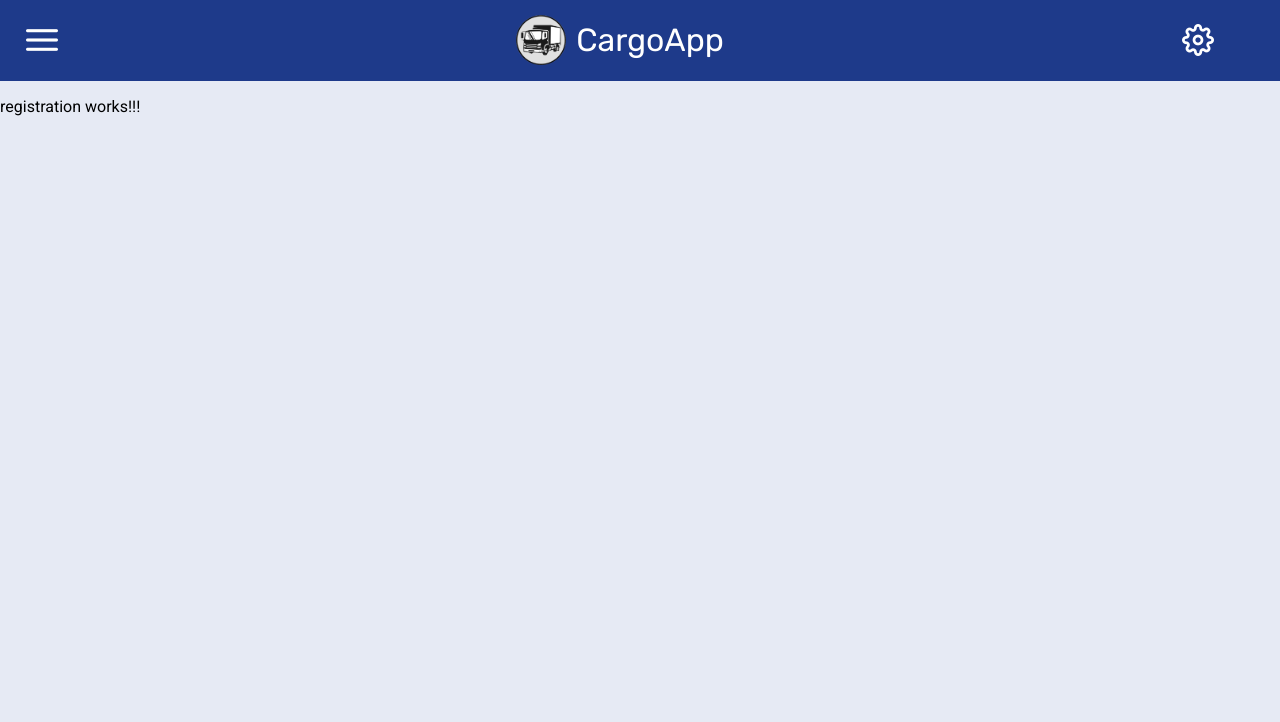
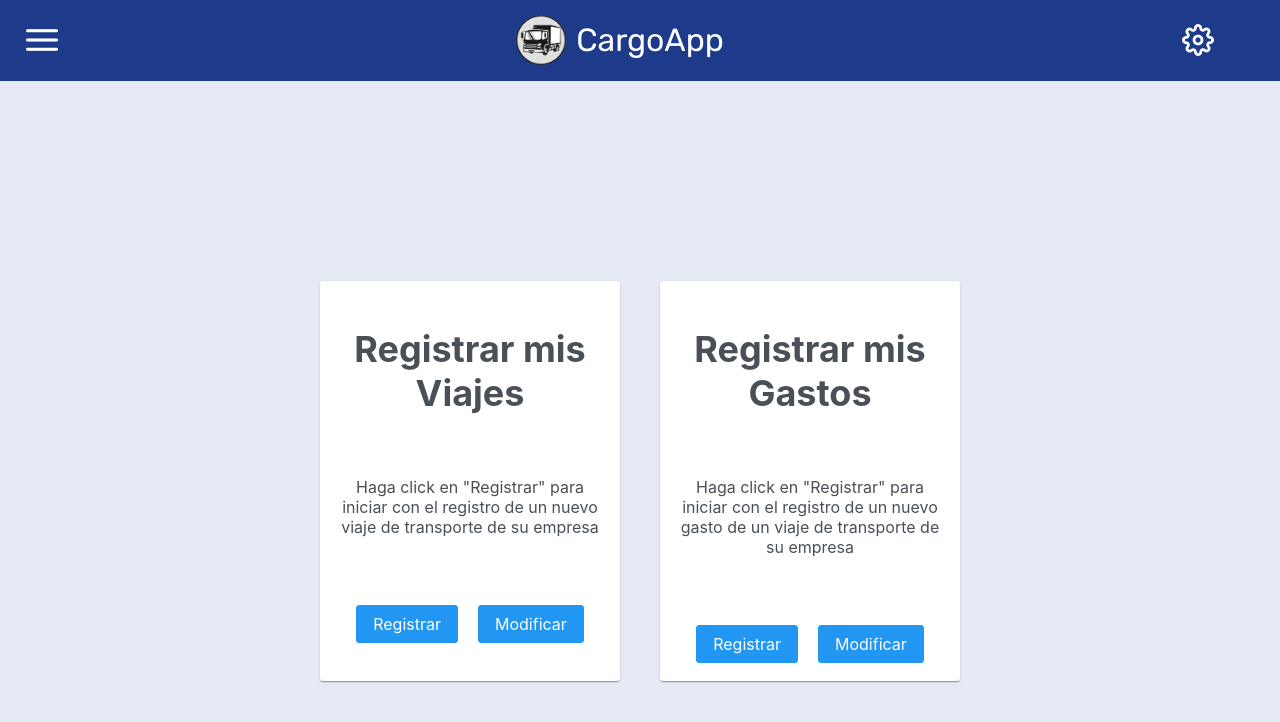
Before and after one commit to salvadoorssalinas/vue-test, a Vue app: page /empresario/registro in a window 1280 px wide. Shown: the top 722 px of the page. Built offline with nearby package versions, Linux system fonts and the light colour scheme.

Commit message:
feat: Update registration.component.vue

```diff
--- a/src/entrepreneur/components/registration.component.vue
+++ b/src/entrepreneur/components/registration.component.vue
@@ -1,14 +1,88 @@
 <script>
-export default{
-  name: 'registration',
+import { useRouter } from 'vue-router';
+
+export default {
+  setup() {
+    const router = useRouter();
+
+    const registerTrip = () => {
+      router.push('/empresario/registro/viaje');
+    };
+
+    const modifyTrip = () => {
+      router.push('/empresario/modificar/viaje');
+    };
+
+    const registerExpense = () => {
+      router.push('/empresario/registro/gasto');
+    };
+
+    const modifyExpense = () => {
+      router.push('/empresario/modificar/gasto');
+    };
+
+    return {
+      registerTrip,
+      modifyTrip,
+      registerExpense,
+      modifyExpense
+    };
+  }
 }
-
 </script>
 
 <template>
-  <p>registration works!!!</p>
+  <div class="container">
+    <pv-card class="card">
+      <template v-slot:title>
+        <h2>Registrar mis Viajes</h2>
+      </template>
+      <template v-slot:content>
+        <p>Haga click en "Registrar" para iniciar con el registro de un nuevo viaje de transporte de su empresa</p>
+      </template>
+      <template v-slot:footer>
+        <pv-button class="register-button" @click="registerTrip">Registrar</pv-button>
+        <pv-button class="modify-button" @click="modifyTrip">Modificar</pv-button>
+      </template>
+    </pv-card>
+    <pv-card class="card">
+      <template v-slot:title>
+        <h2>Registrar mis Gastos</h2>
+      </template>
+      <template v-slot:content>
+        <p>Haga click en "Registrar" para iniciar con el registro de un nuevo gasto de un viaje de transporte de su empresa</p>
+      </template>
+      <template v-slot:footer>
+        <pv-button class="register-button" @click="registerExpense">Registrar</pv-button>
+        <pv-button class="modify-button" @click="modifyExpense">Modificar</pv-button>
+      </template>
+    </pv-card>
+  </div>
 </template>
 
 <style scoped>
+.container {
+  display: flex;
+  flex-direction: row;
+  align-items: center;
+  justify-content: center;
+  height: 100vh;
+  flex-wrap: wrap;
+}
 
+.card {
+  margin: 20px;
+  width: 300px; /* Ancho fijo */
+  height: 400px; /* Altura fija */
+  text-align: center;
+}
+
+.register-button {
+  margin-top: 20px;
+  margin-right: 20px; /* Añadido margen a la derecha */
+}
+
+.modify-button {
+  margin-top: 20px;
+}
 </style>
```
